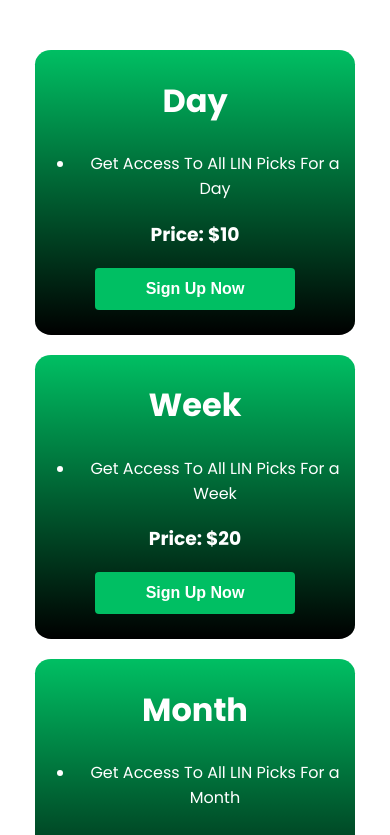
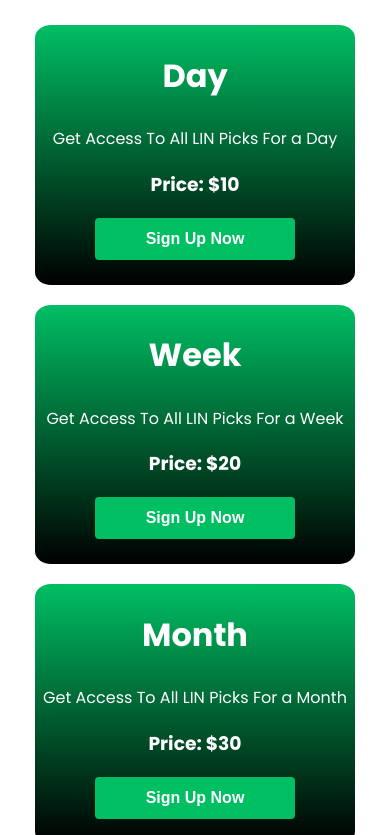
Before and after one commit to JoshuaNogues/picksite, a React (Create React App) app: page / in a window 390 px wide. Shown: the part 3969-4804 px from the top of the page. Built offline with nearby package versions, Linux system fonts and the light colour scheme.

Commit message:
mobile edits

```diff
--- a/src/index.css
+++ b/src/index.css
@@ -183,6 +183,14 @@ code {
   justify-content: center;
 }
 
+.plans-container ul {
+  list-style: none;
+}
+
+ul {
+  padding-left: 0px
+}
+
 .day, .week, .month {
   background: linear-gradient(to bottom, #00BF63, black) !important;
   border-radius: 5%;
@@ -307,7 +315,7 @@ display: inline-block;
     padding-left: 0px;
     margin-left: 0px;
     margin:0px 0px 20px 0px;
-    width: 270px !important;
+    width: 290px !important;
   }
   .consistency-matters {
     display: flex;
@@ -345,7 +353,7 @@ display: inline-block;
     flex-direction: column;
   }
   .test {
-    width: 270px !important;
+    width: 290px !important;
     margin-bottom: 20px;
   }
   .day, .week, .month {
```
